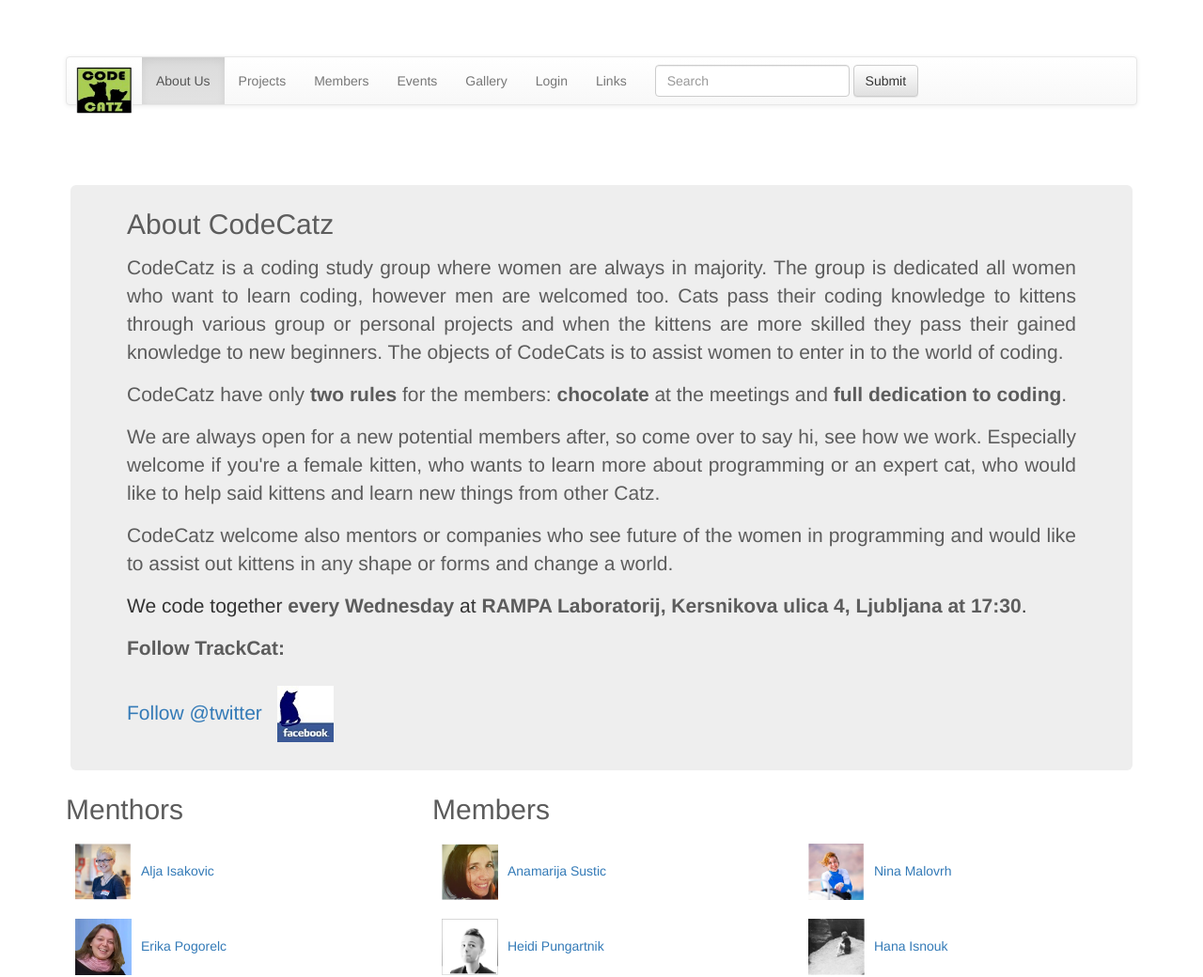
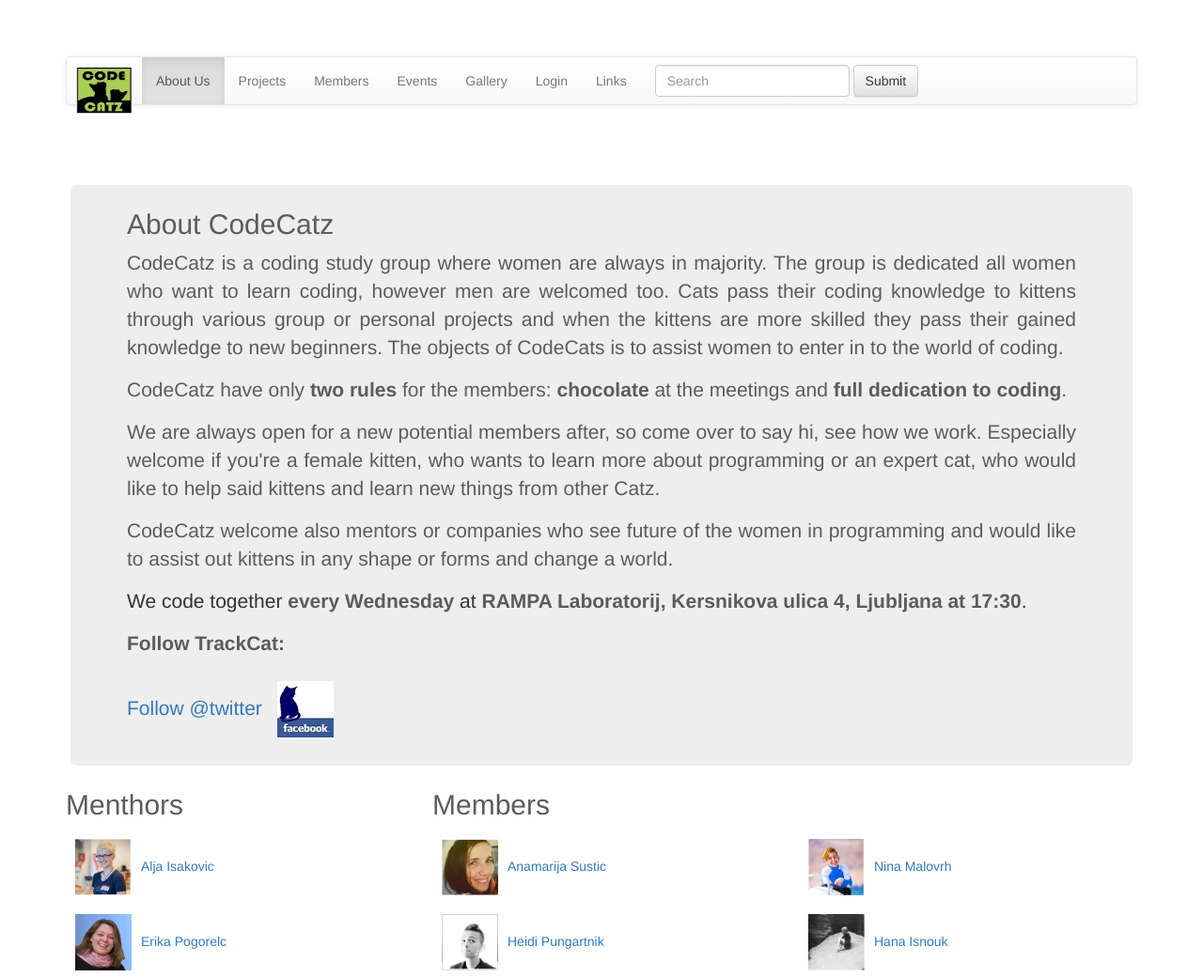
Before and after one commit to CodeCatz/TrackCat, a Django app: page /about/ in a window 1280 px wide. Shown: the top 1040 px of the page at 94% size. Run offline with Django 3.2, Linux system fonts and the light colour scheme; some libraries are stand-ins or nearby versions.

Commit message:
delited <p>

```diff
--- a/templates/pages/about.html
+++ b/templates/pages/about.html
@@ -9,17 +9,11 @@
 
 	<div class="jumbotron">
 		<h2 class="about">About CodeCatz</h2>
-		<p>
 		<p class="intro">CodeCatz is a coding study group where women are always in majority. The group is dedicated all women who want to learn coding, however men are welcomed too.  Cats pass their coding knowledge to kittens through various group or personal projects and when the kittens are more skilled they pass their gained knowledge to new beginners. The objects of CodeCats is to assist women to enter in to the world of coding.</p>
-		<p>
 		<p class="intro">CodeCatz have only <strong>two rules</strong> for the members: <strong>chocolate</strong> at the meetings and <strong>full dedication to coding</strong>.</p>
-		<p>
-		<p class="intro">We are always open for a new potential members after, so come over to say hi, see how we work. Especially welcome if you're a female kitten, who wants to learn more about programming or an expert cat, who would like to help said kittens and learn new things from other Catz.
-		</p>
-		<p>
+		<p class="intro">We are always open for a new potential members after, so come over to say hi, see how we work. Especially welcome if you're a female kitten, who wants to learn more about programming or an expert cat, who would like to help said kittens and learn new things from other Catz.</p>
 		<p class="intro">CodeCatz welcome also mentors or companies who see future of the women in programming and would like to assist out kittens in any shape or forms and change a world. </p>
 		<p>We code together <strong>every Wednesday</strong> at <strong>RAMPA Laboratorij, Kersnikova ulica 4, Ljubljana at 17:30</strong>.
-		<p>
 		<p class="intro"><strong>Follow TrackCat:</strong><p>
 		<a href="https://twitter.com/codecatz" class="twitter-follow-button" data-show-count="false">Follow @twitter</a>
 				<script>!function(d,s,id){var js,fjs=d.getElementsByTagName(s)[0],p=/^http:/.test(d.location)?'http':'https';if(!d.getElementById(id)){js=d.createElement(s);js.id=id;js.src=p+'://platform.twitter.com/widgets.js';fjs.parentNode.insertBefore(js,fjs);}}(document, 'script', 'twitter-wjs');</script>
```
